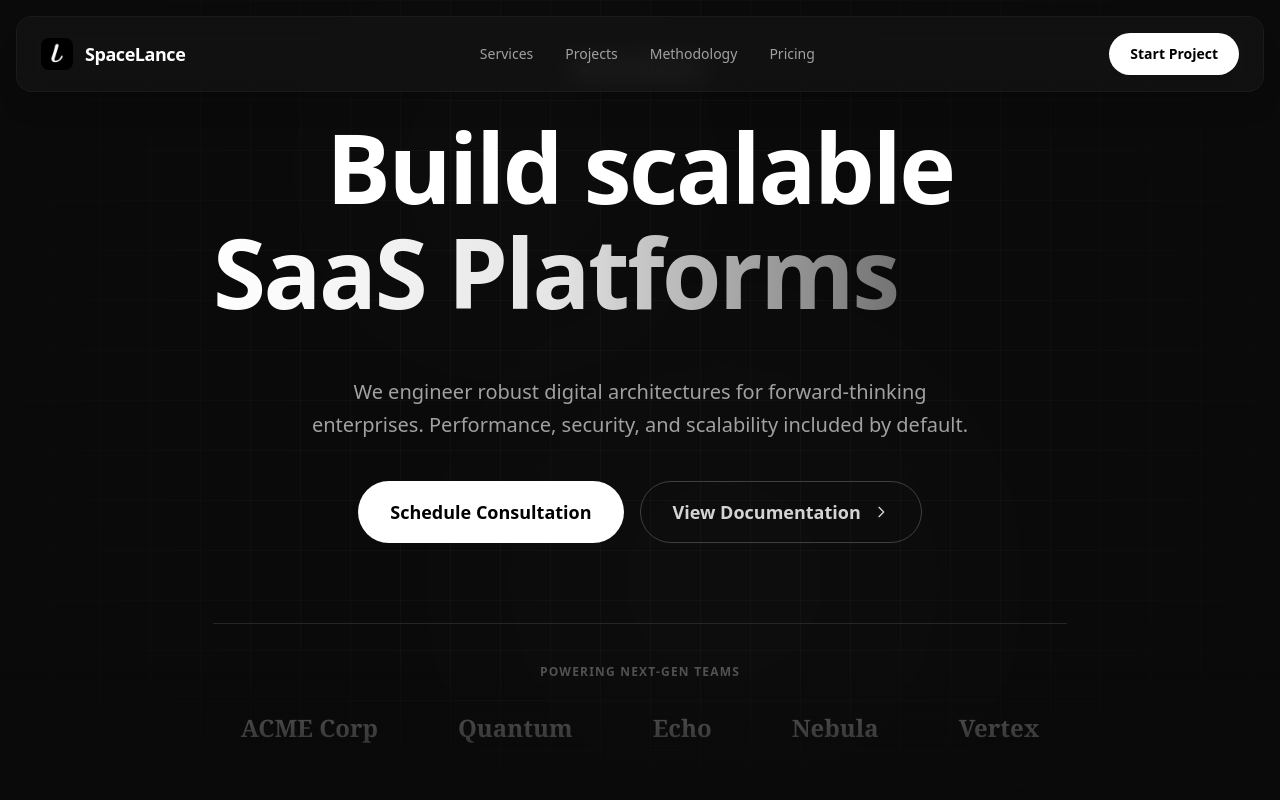
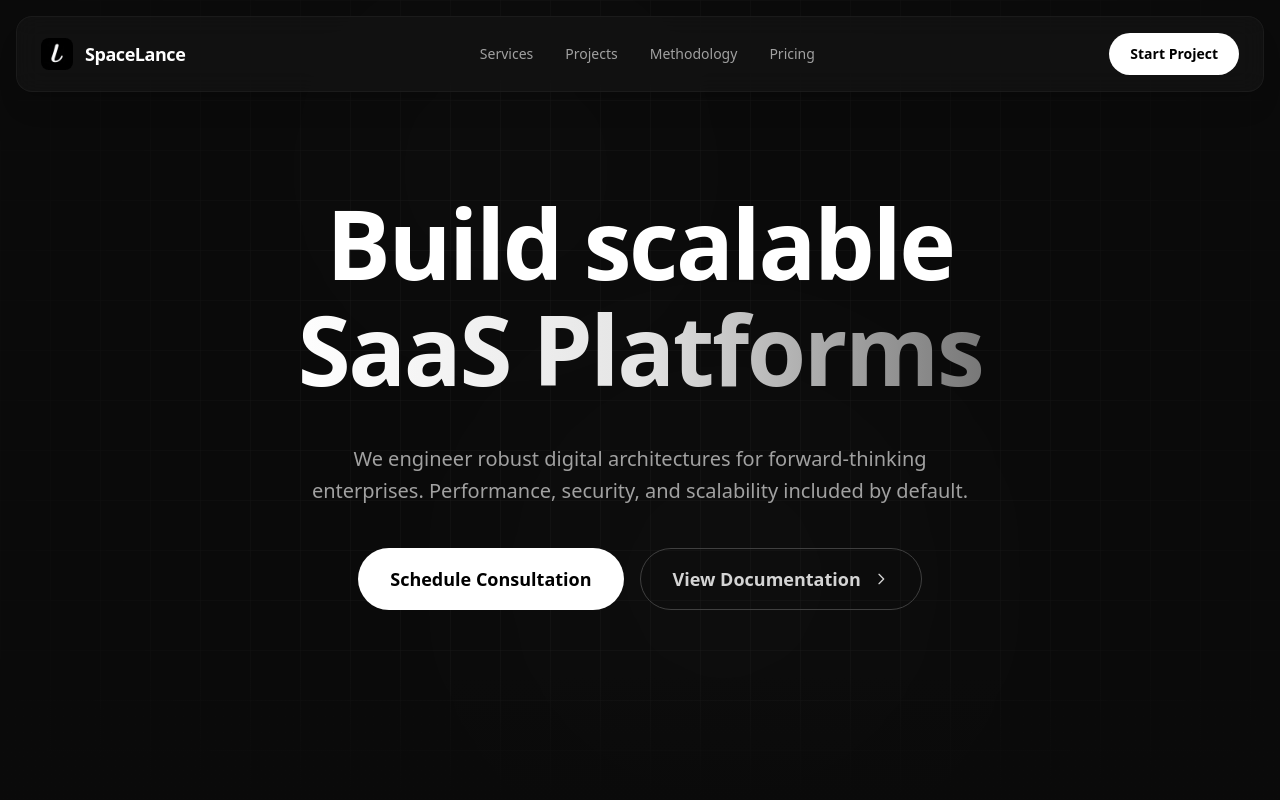
Before and after one commit to space-lance/spacelance-website, a Next.js app: page / in a window 1280 px wide. Shown: the top 800 px of the page. Built offline with nearby package versions, Linux system fonts and the light colour scheme.

Commit message:
feat: refactor HeroSection for improved layout and centering; enhance KineticText component for better visual alignment

```diff
--- a/app/components/HeroSection.tsx
+++ b/app/components/HeroSection.tsx
@@ -6,11 +6,14 @@ const words = ['Digital Ecosystems', 'SaaS Platforms', 'Fintech Solutions', 'Ent
 
 function KineticText() {
     return (
-        <span className="inline-block min-w-[320px] text-left relative h-[1.2em]">
+        // Changed: Used flex & justify-center to force content to the middle
+        // Removed: text-left, min-w-[320px]
+        <span className="relative flex justify-center items-center h-[1.2em] w-full overflow-hidden">
             {words.map((word, wordIndex) => (
                 <motion.span
                     key={wordIndex}
-                    className="absolute left-0 top-0 w-full"
+                    // Changed: absolute inset-x-0 + flex justify-center ensures strict centering
+                    className="absolute inset-x-0 top-0 flex justify-center"
                     initial={{ opacity: 0, y: 20, filter: 'blur(10px)' }}
                     animate={{
                         opacity: [0, 1, 1, 0],
@@ -25,14 +28,13 @@ function KineticText() {
                         times: [0, 0.1, 0.9, 1],
                     }}
                 >
-                    <span className="bg-clip-text text-transparent bg-linear-to-r from-white via-neutral-200 to-neutral-500 whitespace-nowrap">
+                    <span className="bg-clip-text text-transparent bg-linear-to-r from-white via-neutral-200 to-neutral-500 whitespace-nowrap px-4">
                         {word}
                     </span>
                 </motion.span>
             ))}
-            {/* Invisible duplicate to force container width/height if needed,
-                though strict dimensions on parent usually work better */}
-            <span className="invisible" aria-hidden="true">Digital Ecosystems</span>
+            {/* Invisible duplicate creates the layout height/width footprint */}
+            <span className="invisible opacity-0">Digital Ecosystems</span>
         </span>
     )
 }
@@ -103,32 +105,21 @@ export default function HeroSection() {
             {/* Main Content */}
             <motion.div
                 style={{ y, opacity }}
-                className="mx-auto text-center z-10 max-w-5xl px-4 relative flex flex-col items-center"
+                className="mx-auto text-center z-10 max-w-5xl px-4 relative flex flex-col items-center w-full"
             >
-                {/* Announcement Badge */}
-                <motion.div
-                    initial={{ opacity: 0, y: 10 }}
-                    animate={{ opacity: 1, y: 0 }}
-                    transition={{ duration: 0.5 }}
-                    className="inline-flex items-center gap-2 px-3 py-1 mb-8 rounded-full border border-neutral-800 bg-neutral-900/50 backdrop-blur-sm"
-                >
-                    <span className="flex h-2 w-2 rounded-full bg-neutral-400"></span>
-                    <span className="text-xs font-medium text-neutral-400 uppercase tracking-wide">v2.0 is now live</span>
-                </motion.div>
-
                 {/* Headline */}
                 <motion.h1
                     initial={{ opacity: 0, y: 20 }}
                     animate={{ opacity: 1, y: 0 }}
                     transition={{ duration: 0.8, delay: 0.2 }}
-                    className="text-5xl md:text-7xl lg:text-8xl font-bold tracking-tight text-white leading-[1.1] mb-8"
+                    className="text-5xl md:text-7xl lg:text-8xl font-bold tracking-tight text-white leading-[1.1] mb-8 w-full"
                 >
                     Build scalable
                     <br />
-                    {/* Added explicit height block to prevent overlap during animation */}
-                    <span className="block h-[1.3em] overflow-visible w-full">
+                    {/* The wrapper is now full width and flex centered */}
+                    <div className="flex justify-center w-full">
                         <KineticText />
-                    </span>
+                    </div>
                 </motion.h1>
 
                 {/* Subtext */}
@@ -168,21 +159,6 @@ export default function HeroSection() {
                         </svg>
                     </motion.button>
                 </motion.div>
-
-                {/* Social Proof */}
-                <motion.div
-                    initial={{ opacity: 0 }}
-                    animate={{ opacity: 1 }}
-                    transition={{ duration: 1, delay: 0.8 }}
-                    className="mt-20 pt-10 border-t border-neutral-800 w-full max-w-4xl"
-                >
-                    <p className="text-xs text-neutral-600 uppercase tracking-widest mb-8 font-semibold">Powering next-gen teams</p>
-                    <div className="flex flex-wrap justify-center items-center gap-12 md:gap-20 opacity-40 grayscale hover:grayscale-0 transition-all duration-500">
-                        {['ACME Corp', 'Quantum', 'Echo', 'Nebula', 'Vertex'].map((brand) => (
-                            <span key={brand} className="text-xl md:text-2xl font-bold text-white font-serif">{brand}</span>
-                        ))}
-                    </div>
-                </motion.div>
             </motion.div>
 
             <div className="absolute bottom-0 left-0 right-0 h-32 bg-linear-to-t from-neutral-950 to-transparent z-10 pointer-events-none" />
```
